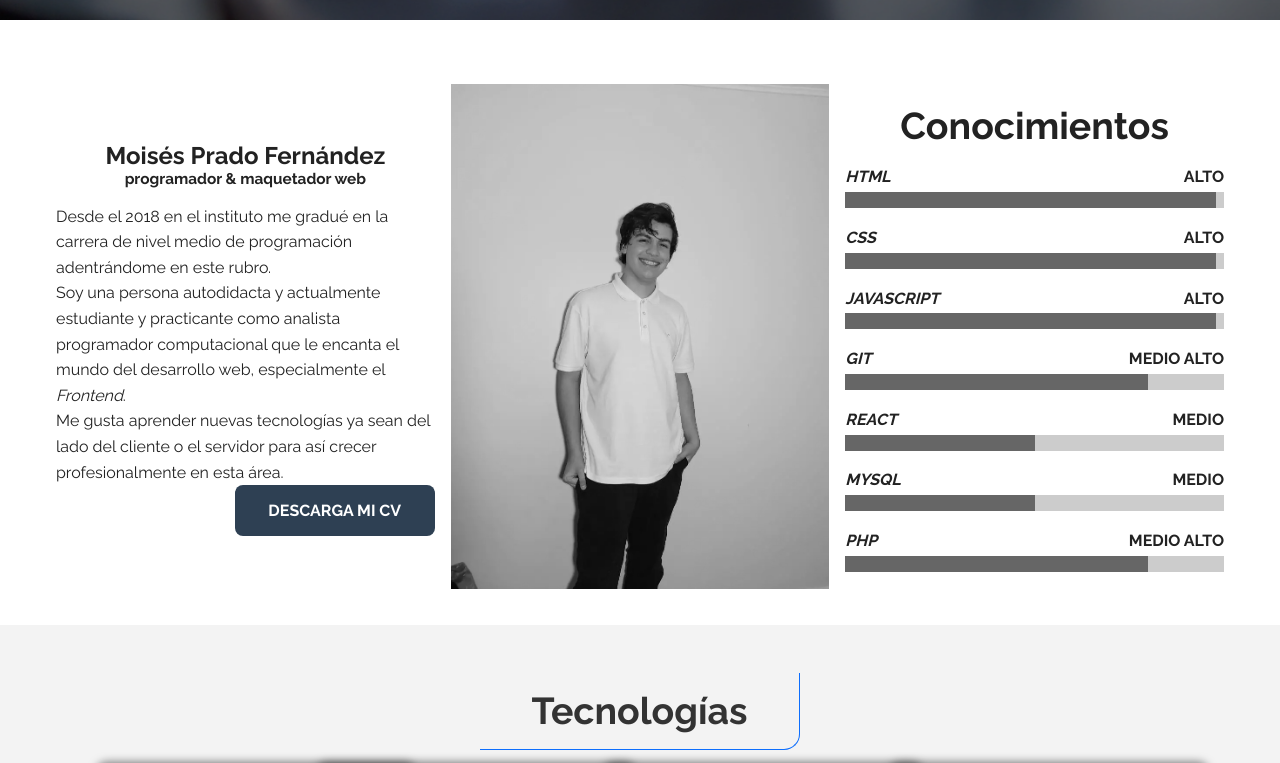
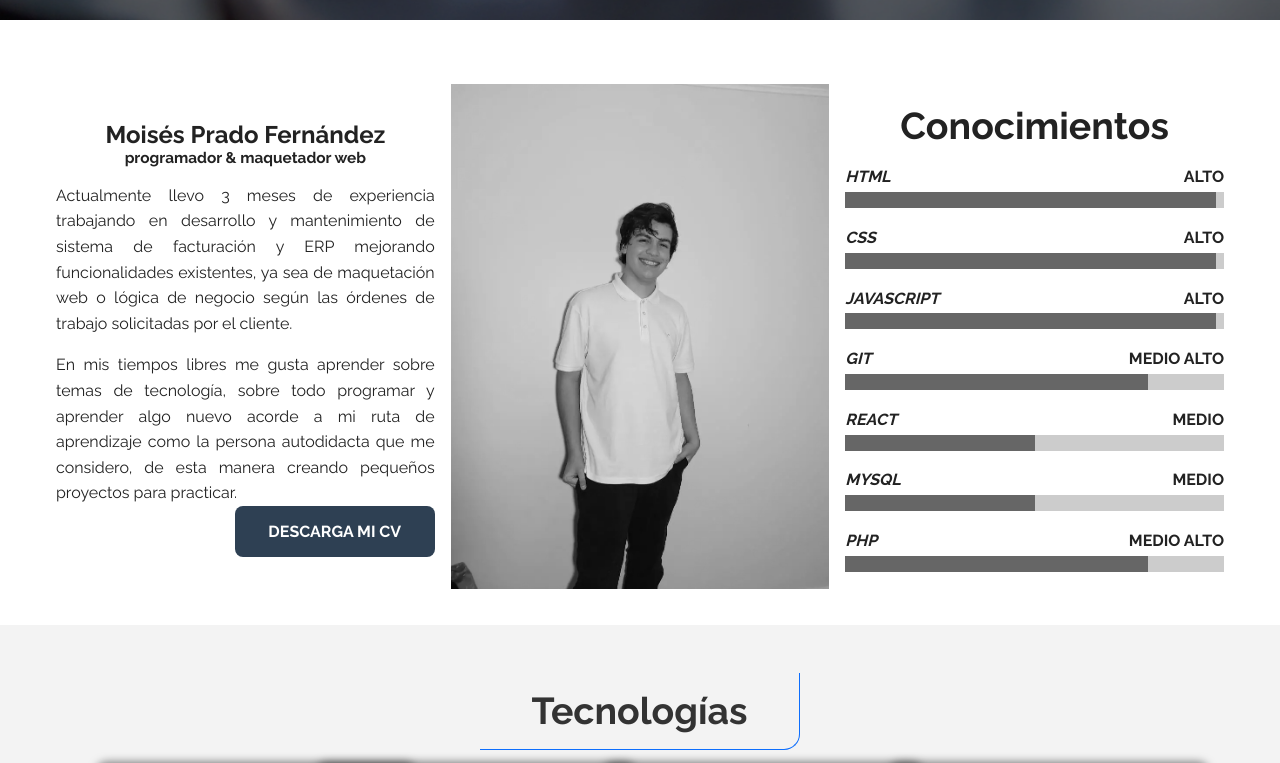
Before and after one commit to admoisesdev/portafolio-moises, a website: page index.html in a window 1280 px wide. Shown: the part 780-1543 px from the top of the page. Drawn offline with nearby package versions, Linux system fonts and the light colour scheme.

Commit message:
Actualizando info sobre mí

```diff
--- a/index.html
+++ b/index.html
@@ -97,34 +97,34 @@
 
   <main>
     <section id="about" class="container section about">
-      <article>
+      <article class="about-me">
         <aside>
           <h4 class="text-center">Moisés Prado Fernández</h4>
           <h6 class="text-center">programador & maquetador web</h6>
         </aside>
         <p>
-          Desde el 2018 en el instituto me gradué en la carrera de nivel medio
-          de programación adentrándome en este rubro.
+          Actualmente llevo 3 meses de experiencia trabajando en desarrollo y mantenimiento de sistema de facturación y ERP
+          mejorando funcionalidades existentes, ya sea de maquetación web o lógica de negocio según las órdenes de trabajo
+          solicitadas por el cliente.
         </p>
         <p>
-          Soy una persona autodidacta y actualmente estudiante y practicante
-          como analista programador computacional que le encanta el mundo del
-          desarrollo web, especialmente el <i>Frontend</i>.
+          En mis tiempos libres me gusta aprender sobre temas de tecnología, sobre todo programar y aprender algo nuevo acorde a
+          mi ruta de aprendizaje como la persona autodidacta que me considero, de esta manera creando pequeños proyectos para
+          practicar.
         </p>
-        <p>
-          Me gusta aprender nuevas tecnologías ya sean del lado del cliente o
-          el servidor para así crecer profesionalmente en esta área.
-        </p>
+
         <div class="text-lg-right text-center">
           <a class="btn" href="build/img/CV-MoisesPrado.pdf" target="_blank" rel="noopener">Descarga mi CV</a>
         </div>
       </article>
+
       <article class="foto">
         <picture>
           <source srcset="build/img/yo.webp" type="image/webp" loading="lazy">
           <img class="gray-scale" src="build/img/yo.jpg" alt="Mi foto" loading="lazy" />
         </picture>
       </article>
+
       <article>
         <h2 class="text-center">Conocimientos</h2>
         <div class="progress-bar">
--- a/src/scss/app.scss
+++ b/src/scss/app.scss
@@ -570,6 +570,14 @@ progress::-moz-progress-bar{
   object-fit: cover;
 }
 
+.about-me p{
+  text-align: justify;
+}
+
+.about-me > p:first-of-type{
+  margin-bottom: 1rem;
+}
+
 /* *** contact *** */
 .contact{
   padding-top: 0;
```
Also changed, not shown: build/css/app.css, 1 other file.
